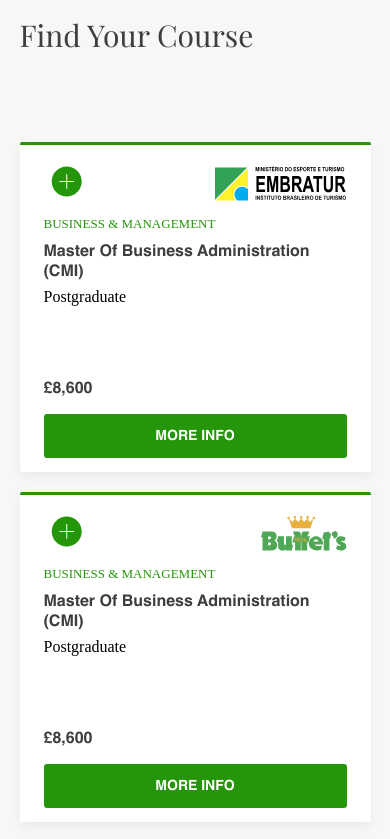
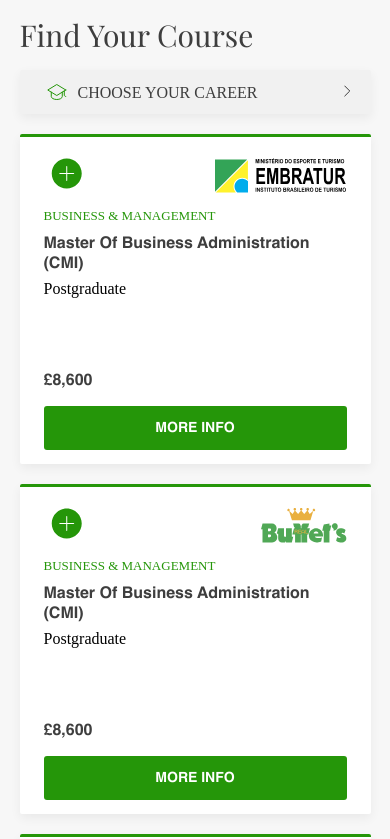
Before and after one commit to SaltGreenson/richBrains, a React (Create React App) app: page / in a window 390 px wide. Shown: the top 839 px of the page. Built offline with nearby package versions, Linux system fonts and the light colour scheme.

Commit message:
menu adaptation has been added

```diff
--- a/src/components/elements/Menu/index.tsx
+++ b/src/components/elements/Menu/index.tsx
@@ -7,6 +7,7 @@ import "./styles.less";
 
 const Menu = () => {
   const [activeIndex, setActiveIndex] = useState(0);
+  const [isOpenedMobileMenu, setIsOpenedMobileMenu] = useState(false);
 
   const handleOnClick = useCallback(
     (value: number) => () => {
@@ -15,17 +16,38 @@ const Menu = () => {
     [setActiveIndex]
   );
 
+  const handleSetOpenedMenu = useCallback(
+    () => () => {
+      setIsOpenedMobileMenu((prev) => !prev);
+    },
+    [setIsOpenedMobileMenu]
+  );
+
   return (
     <div className="container-menu">
       <div className="container-menu__head">
         <Hat />
         <p>careers</p>
       </div>
-      <ul className="container-menu__menu">
+      <div className="container-menu__mobile-head">
+        <Hat />
+        <p>Choose YOUR Career</p>
+        <input
+          className="container-menu__toggle-btn"
+          type="checkbox"
+          onClick={handleSetOpenedMenu()}
+        />
+        <div className="container-menu_arrow-wrapper">
+          <Arrow />
+        </div>
+      </div>
+      <ul
+        className={`container-menu__menu ${isOpenedMobileMenu ? "active" : ""}`}
+      >
         {menuMock &&
           menuMock.map(({ link, subLinks }) => (
             <li key={link.title}>
-              <input type="checkbox" />
+              <input className="container-menu__toggle-btn" type="checkbox" />
               <a href={link.href}> {link.title} </a>
               <Arrow />
 
--- a/src/components/elements/Menu/styles.less
+++ b/src/components/elements/Menu/styles.less
@@ -6,6 +6,41 @@
   background-color: @white;
   box-shadow: 0 4px 11px rgba(0, 0, 0, 0.06);
   border-radius: 2px;
+
+  @media (max-width: 768px) {
+    width: 100%;
+    padding: 14px 20px 14px 27px;
+    background-color: @menu-mobile-background;
+  }
+}
+
+.container-menu__mobile-head {
+  display: none;
+  gap: 11px;
+  align-items: center;
+  position: relative;
+
+  p {
+    font-size: 16px;
+    line-height: 13px;
+    font-family: "Helvetica Thin", serif;
+    text-transform: uppercase;
+    color: @text-color;
+  }
+
+  .container-menu__toggle-btn:checked ~ .container-menu_arrow-wrapper {
+    transition: transform 200ms;
+    transform: rotate(90deg);
+  }
+
+  .container-menu__toggle-btn:not(:checked) ~ .container-menu_arrow-wrapper {
+    transition: transform 200ms;
+    transform: rotate(0deg);
+  }
+
+  @media (max-width: 768px) {
+    display: flex;
+  }
 }
 
 .container-menu__head {
@@ -22,11 +57,34 @@
     text-transform: uppercase;
     color: @green-main;
   }
+
+  @media (max-width: 768px) {
+    display: none;
+  }
+}
+
+.container-menu__toggle-btn {
+  z-index: 2;
+  cursor: pointer;
+  opacity: 0;
+  width: 40px;
+  height: 40px;
+  position: absolute;
+  right: -7px;
+}
+
+.container-menu_arrow-wrapper {
+  position: absolute;
+  right: 0;
 }
 
 .container-menu__menu {
   list-style: none;
   padding: 12px 26px 0 29px;
+
+  @media (max-width: 768px) {
+    display: none;
+  }
 
   li {
     position: relative;
@@ -36,6 +94,7 @@
     svg {
       position: absolute;
       right: 0;
+      top: 17px;
     }
 
     a {
@@ -47,35 +106,25 @@
       transition: color 200ms;
     }
 
-    input[type="checkbox"] {
-      z-index: 2;
-      cursor: pointer;
-      opacity: 0;
-      width: 40px;
-      height: 40px;
-      position: absolute;
-      right: -7px;
-    }
-
-    input:checked ~ a {
-      color: @green-main;
-    }
-
-    input:checked ~ svg {
+    .container-menu__toggle-btn:checked ~ svg {
       transform: rotate(90deg);
     }
 
-    input:checked ~ svg {
+    .container-menu__toggle-btn:checked ~ svg {
       transition: transform 200ms;
       transform: rotate(90deg);
     }
 
-    input:not(:checked) ~ svg {
+    .container-menu__toggle-btn:not(:checked) ~ svg {
       transition: transform 200ms;
       transform: rotate(0deg);
     }
 
-    input:checked ~ .container-menu__submenu {
+    .container-menu__toggle-btn:checked ~ a {
+      color: @green-main;
+    }
+
+    .container-menu__toggle-btn:checked ~ .container-menu__submenu {
       display: block;
     }
   }
@@ -113,4 +162,12 @@
   padding: 20px 0 29px;
   margin: 0 15px;
   border-top: 1px solid @line;
+
+  @media (max-width: 768px) {
+    display: none;
+  }
 }
+
+.active {
+  display: block;
+}
--- a/src/components/layouts/Dashboard/index.tsx
+++ b/src/components/layouts/Dashboard/index.tsx
@@ -15,7 +15,7 @@ const DashboardLayout = ({
 }: DashboardProps): JSX.Element => (
   <div className="dashboard-layout-container" {...props}>
     <div className="dashboard-layout-container__head">{head}</div>
-    {/*<div className="dashboard-layout-container__menu">{menu}</div>*/}
+    <div className="dashboard-layout-container__menu">{menu}</div>
     <div className="dashboard-layout-container__content">{children}</div>
   </div>
 );
--- a/src/components/layouts/Dashboard/styles.less
+++ b/src/components/layouts/Dashboard/styles.less
@@ -7,7 +7,7 @@
 
   @media (max-width: 768px) {
     grid-template-columns: 5% 90% 5%;
-    grid-template-rows: 70px 52px auto;
+    grid-template-rows: 70px auto auto;
   }
 }
 
--- a/src/less/variables.less
+++ b/src/less/variables.less
@@ -6,3 +6,4 @@
 @line: #ececec;
 @hover-menu: #f2f2f2;
 @btn-background: rgba(255, 255, 255, 0.25);
+@menu-mobile-background: #f1f1f1;
```
